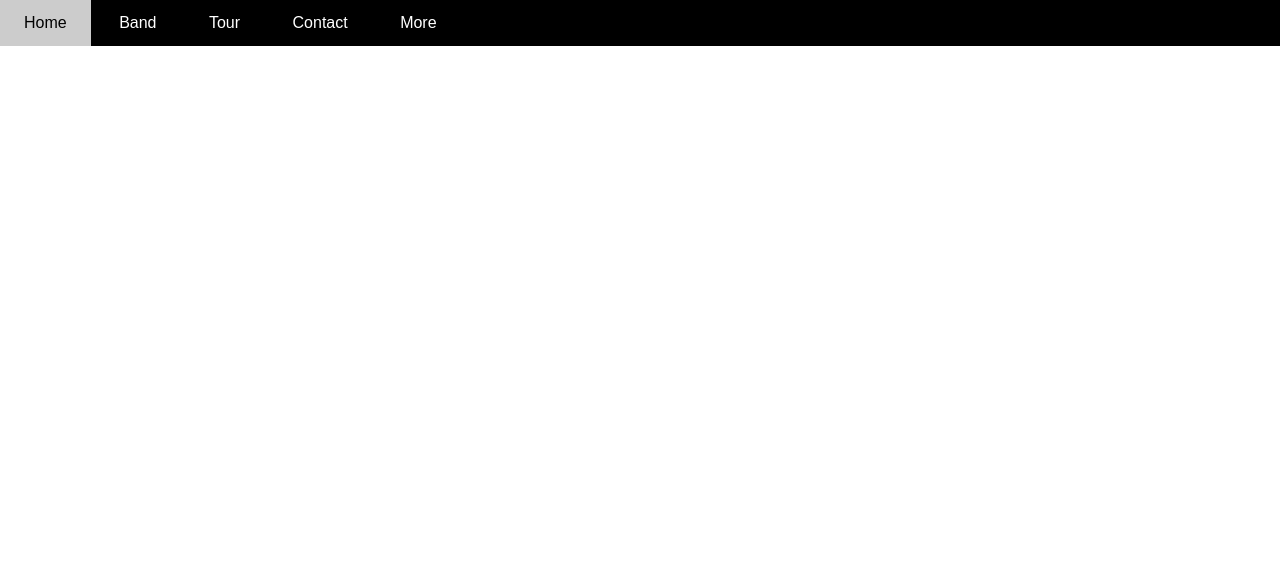
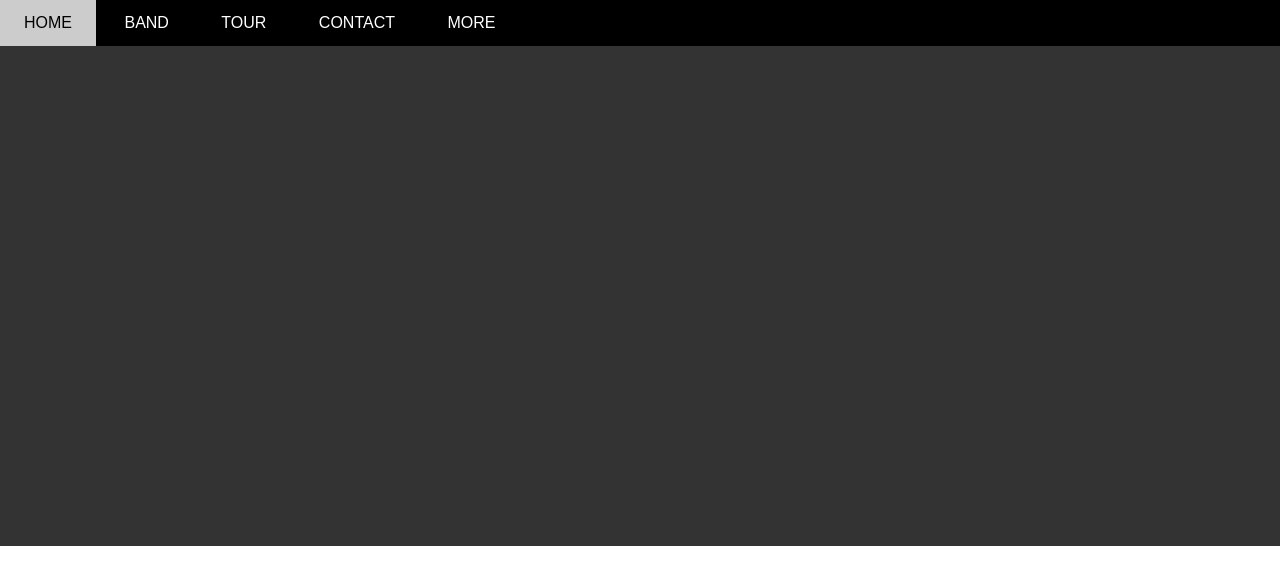
Before and after one commit to NDG-Sterben/TheBand, a plain HTML site: page index.html in a window 1280 px wide. Drawn offline with Linux system fonts and the light colour scheme.

Commit message:
Update navigation bar

```diff
--- a/assets/css/main.css
+++ b/assets/css/main.css
@@ -9,42 +9,66 @@ html {
     font-family: Arial, Helvetica, sans-serif;
 }
 
-#main {
+/* #main {
 
-}
+} */
 
 #header {
     height: 46px;
     background-color: #000;
 }
 
-#nav {
+#nav, .subnav {
+    list-style-type: none;
+}
 
+#nav > li {
+    display: inline-block;
 }
 
 #nav li {
-    display: inline-block;
+    /* display: inline-block; */
+    position: relative;
+}
+
+#nav > li > a {
+    color: #fff;
 }
 
 #nav li a {
-    color: #fff;
     text-decoration: none;
     line-height: 46px;
     padding: 0 24px;
+    text-transform: uppercase;
+    display: block;
 }
 
-#nav li:hover a {
+#nav li:hover .subnav {
+    display: block;
+}
+
+#nav > li:hover > a,
+#nav .subnav li:hover a {
     color: #000;
     background-color: #ccc;
-    display: inline-block;
 }
 
 #nav .subnav {
     display: none;
+    position: absolute;
+    color: #000;
+    background-color: #fff;
+
+}
+
+#nav .subnav li {
+    color: #000;
+    text-transform: none;
 }
 
 #slider {
-
+    min-height: 500px;
+    background-color: #333;
 }
 
 #content {
```
